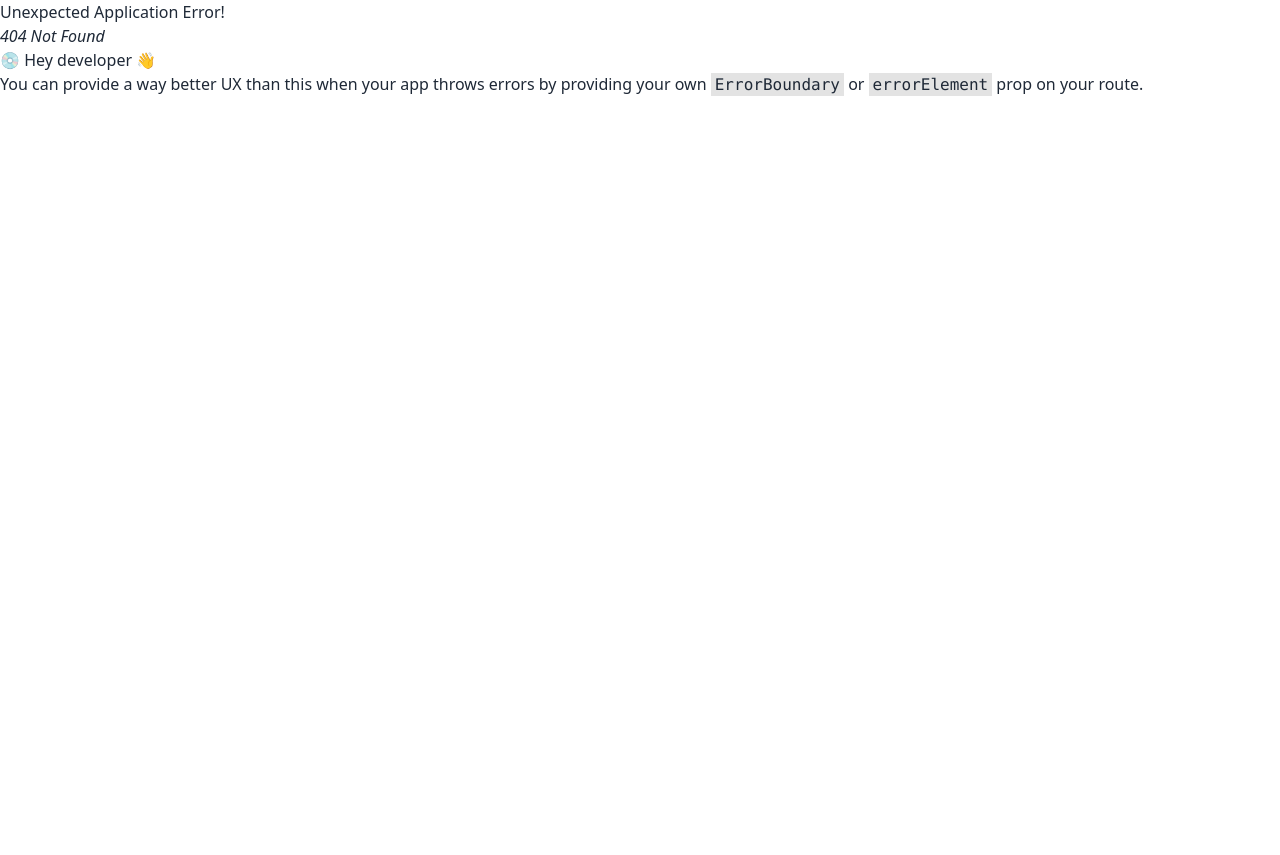
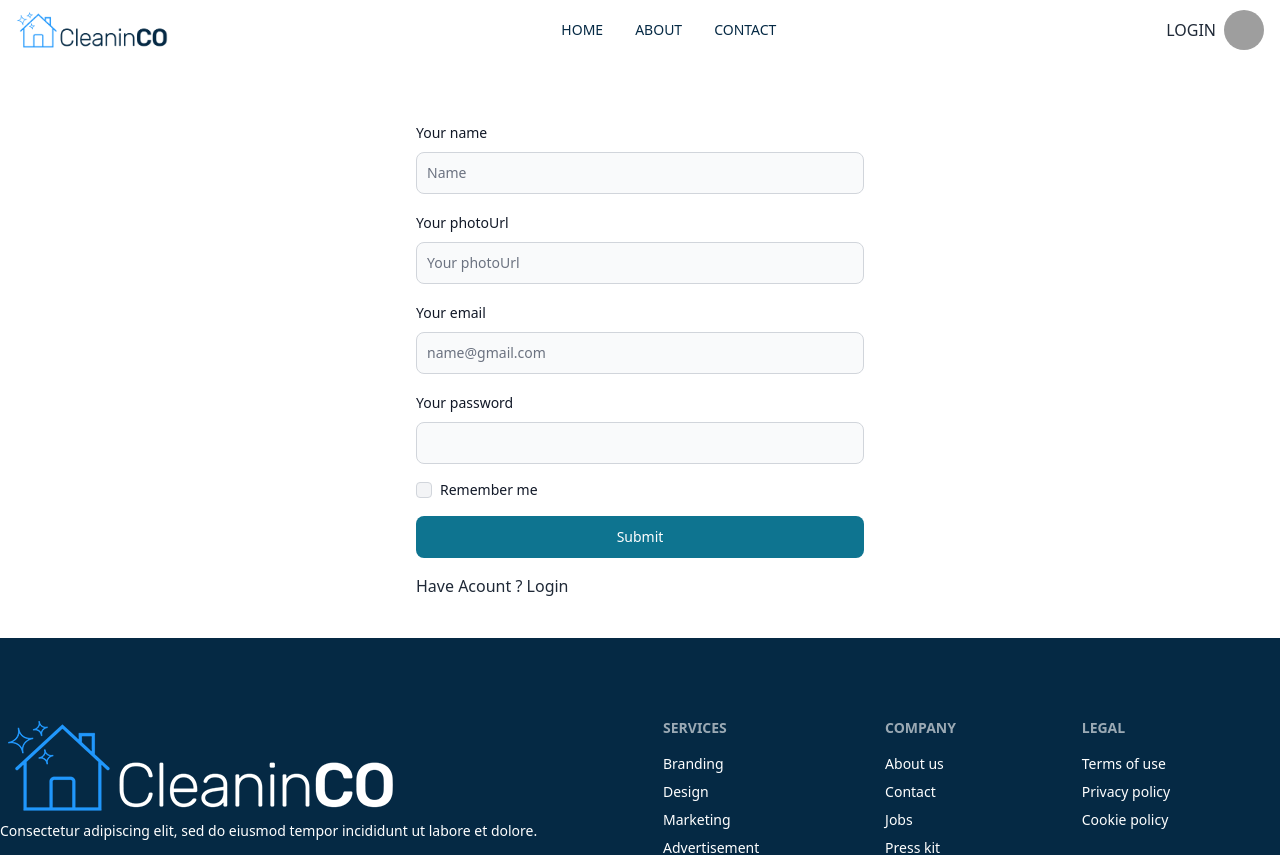
Before and after one commit to Mahmudmhb/cleaninco, a React (Vite) app: page /signup in a window 1280 px wide. Before the commit this address had no page. Shown: the top 855 px of the page. Before the commit the page ends 800 px from the top, so only its background shows below. Built offline with nearby package versions, Linux system fonts and the light colour scheme; grey boxes are pictures that could not be loaded.

Commit message:
login page added

```diff
--- /dev/null
+++ b/src/Pages/LoginPage/Login.jsx
@@ -0,0 +1,51 @@
+import { Button, Checkbox, Label, TextInput } from "flowbite-react";
+import { Link } from "react-router-dom";
+const Login = () => {
+  return (
+    <div className=" my-10 w-5/6 mx-auto  ">
+      <div className="">
+        <form className="flex max-w-md mx-auto flex-col gap-4">
+          <div>
+            <div className="mb-2 block">
+              <Label htmlFor="email1" value="Your email" />
+            </div>
+            <TextInput
+              id="email1"
+              type="email"
+              placeholder="name@gmail.com"
+              required
+              name="email"
+            />
+          </div>
+          <div>
+            <div className="mb-2 block">
+              <Label htmlFor="password1" value="Your password" />
+            </div>
+            <TextInput
+              id="password1"
+              type="password"
+              required
+              name="password"
+            />
+          </div>
+          <div className="flex items-center gap-2">
+            <Checkbox id="remember" />
+            <Label htmlFor="remember">Remember me</Label>
+          </div>
+          <Button type="submit">Submit</Button>
+          <div>
+            <h1>
+              Are you New?
+              <Link to="/signup">
+                {" "}
+                <span>Sign Up</span>
+              </Link>
+            </h1>
+          </div>
+        </form>
+      </div>
+    </div>
+  );
+};
+
+export default Login;
--- /dev/null
+++ b/src/Pages/LoginPage/SignUp.jsx
@@ -0,0 +1,76 @@
+import { Button, Checkbox, Label, TextInput } from "flowbite-react";
+import { Link } from "react-router-dom";
+
+const SignUp = () => {
+  return (
+    <div className="my-10">
+      <div>
+        <form className="flex max-w-md mx-auto flex-col gap-4">
+          <div>
+            <div className="mb-2 block">
+              <Label htmlFor="name" value="Your name" />
+            </div>
+            <TextInput
+              id="name"
+              type="text"
+              placeholder="Name"
+              required
+              name="name"
+            />
+          </div>
+          <div>
+            <div className="mb-2 block">
+              <Label htmlFor="photoUrl" value="Your photoUrl" />
+            </div>
+            <TextInput
+              id="photoUrl"
+              type="text"
+              placeholder="Your photoUrl"
+              required
+              name="text"
+            />
+          </div>
+          <div>
+            <div className="mb-2 block">
+              <Label htmlFor="email1" value="Your email" />
+            </div>
+            <TextInput
+              id="email1"
+              type="email"
+              placeholder="name@gmail.com"
+              required
+              name="email"
+            />
+          </div>
+          <div>
+            <div className="mb-2 block">
+              <Label htmlFor="password1" value="Your password" />
+            </div>
+            <TextInput
+              id="password1"
+              type="password"
+              required
+              name="password"
+            />
+          </div>
+          <div className="flex items-center gap-2">
+            <Checkbox id="remember" />
+            <Label htmlFor="remember">Remember me</Label>
+          </div>
+          <Button type="submit">Submit</Button>
+          <div>
+            <h1>
+              Have Acount ?
+              <Link to="/login">
+                {" "}
+                <span>Login</span>
+              </Link>
+            </h1>
+          </div>
+        </form>
+      </div>
+    </div>
+  );
+};
+
+export default SignUp;
--- a/src/Provider/AuthProvider.jsx
+++ b/src/Provider/AuthProvider.jsx
@@ -0,0 +1,11 @@
+import React, { createContext } from "react";
+
+export const AuthContext = createContext(null);
+const AuthProvider = ({ children }) => {
+  const authInfo = { name: "my name is mahmud" };
+  return (
+    <AuthContext.Provider value={authInfo}>{children}</AuthContext.Provider>
+  );
+};
+
+export default AuthProvider;
--- a/src/Sheard/Headers/Navber.jsx
+++ b/src/Sheard/Headers/Navber.jsx
@@ -1,5 +1,5 @@
 import logo from "../../assets/Logo/logo-1.png";
-import { NavLink } from "react-router-dom";
+import { Link, NavLink } from "react-router-dom";
 import {
   Avatar,
   Dropdown,
@@ -36,6 +36,9 @@ const Navber = () => {
           <img src={logo} className="mr-3 h-6 sm:h-9" alt="cleaninco " />
         </NavbarBrand>
         <div className="flex md:order-2">
+          <Link className="uppercase p-2" to="/login">
+            Login
+          </Link>
           <Dropdown
             arrowIcon={false}
             inline
```
Also changed, not shown: src/Route/Route.jsx (+10 -0 lines), src/main.jsx (+7 -32 lines).
